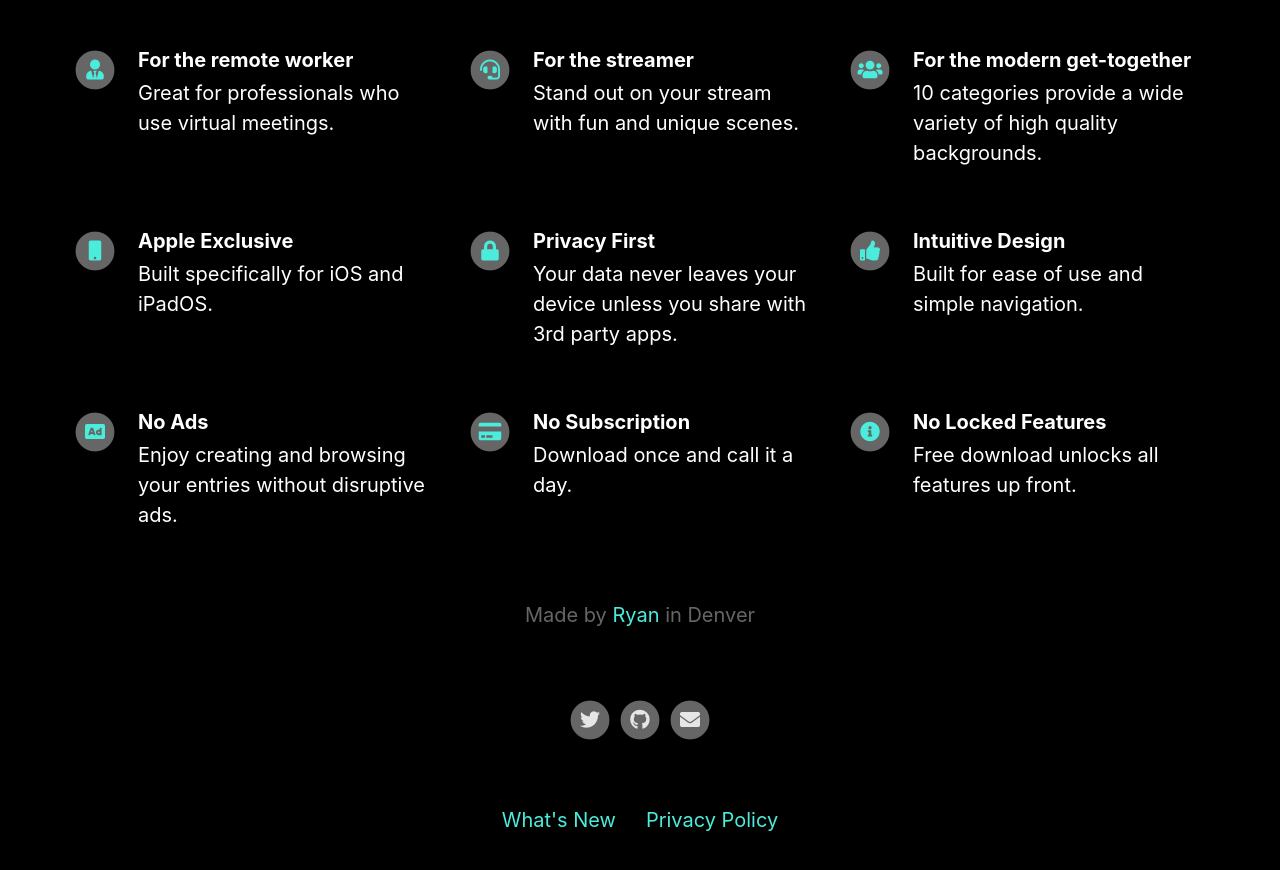
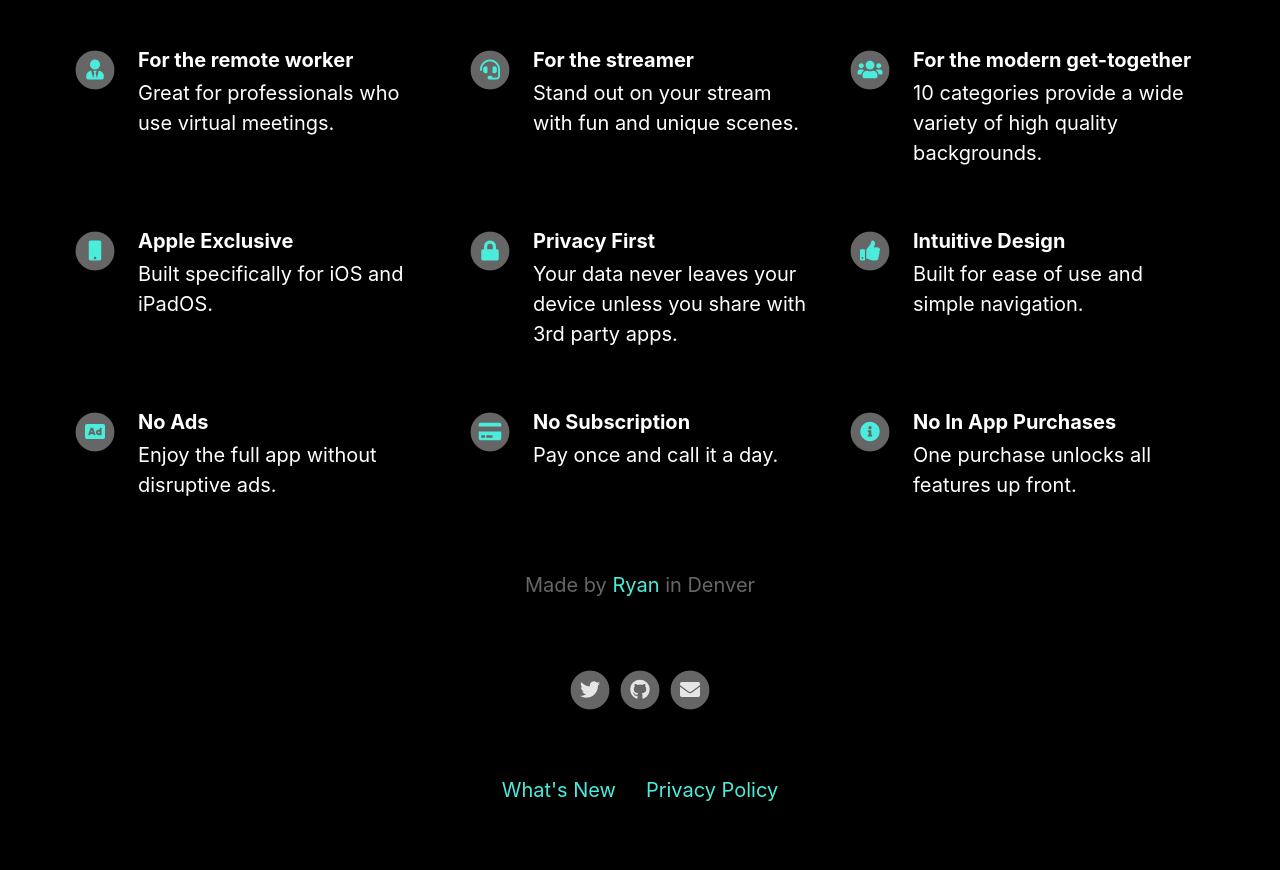
Before and after one commit to sonasapps/virtualbackgrounds, a Jekyll site: the page built from index.html, in a window 1280 px wide and 900 px high, scrolled down 1034 px. Shown: the top 870 px of the window. Built offline with Jekyll 4.4.1, drawn with Linux system fonts in a browser that asks for light colours; nearby versions of some CDN libraries.

Commit message:
Update _config.yml

```diff
--- a/_config.yml
+++ b/_config.yml
@@ -59,15 +59,15 @@ features                                  :
     fontawesome_icon_name                 : thumbs-up
 
   - title                                 : No Ads
-    description                           : Enjoy creating and browsing your entries without disruptive ads.
+    description                           : Enjoy the full app without disruptive ads.
     fontawesome_icon_name                 : ad
 
   - title                                 : No Subscription
-    description                           : Download once and call it a day.
+    description                           : Pay once and call it a day.
     fontawesome_icon_name                 : credit-card
 
-  - title                                 : No Locked Features
-    description                           : Free download unlocks all features up front.
+  - title                                 : No In App Purchases
+    description                           : One purchase unlocks all features up front.
     fontawesome_icon_name                 : info-circle
 
   - title                                 : # New Feature Title
```
